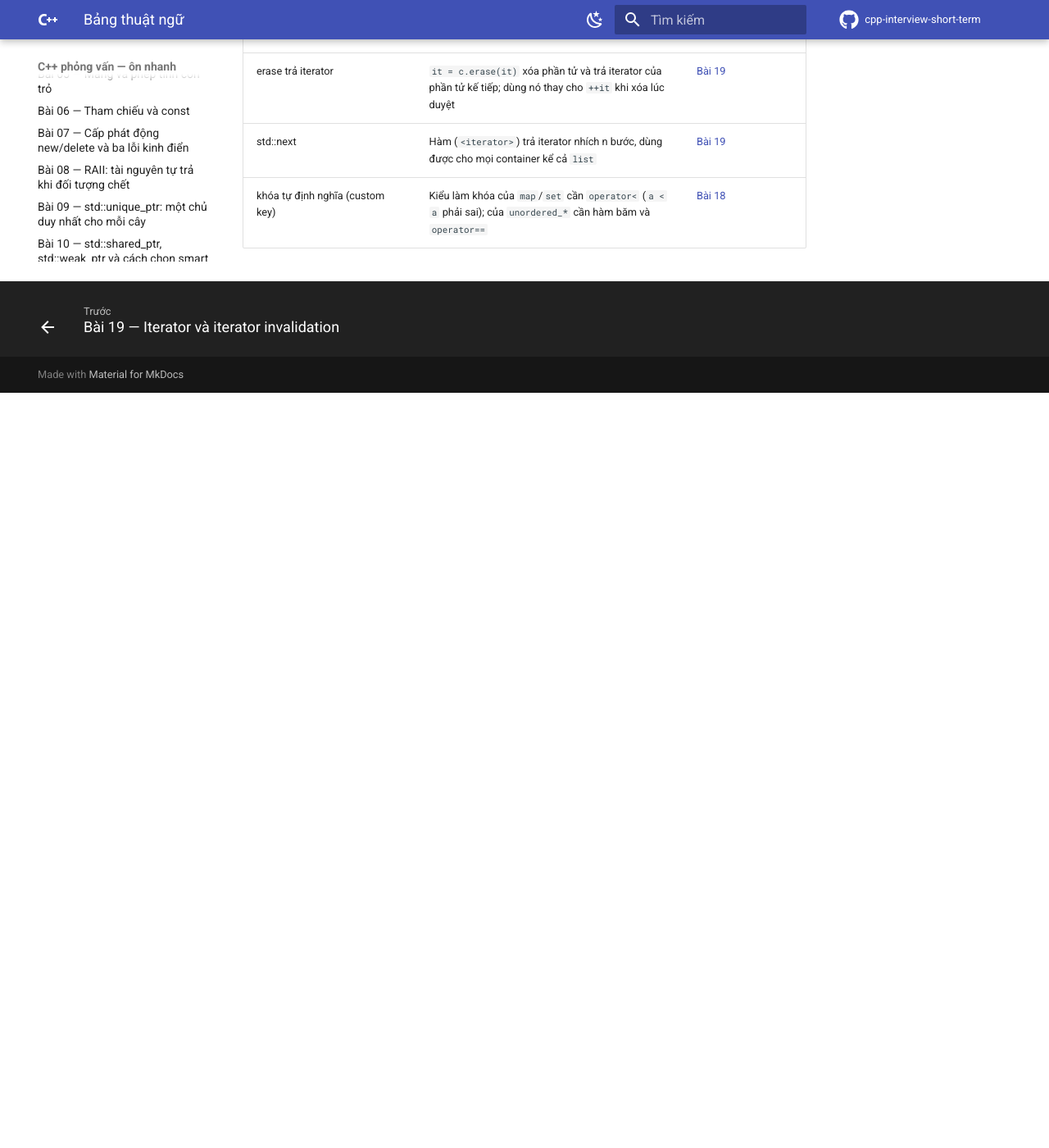
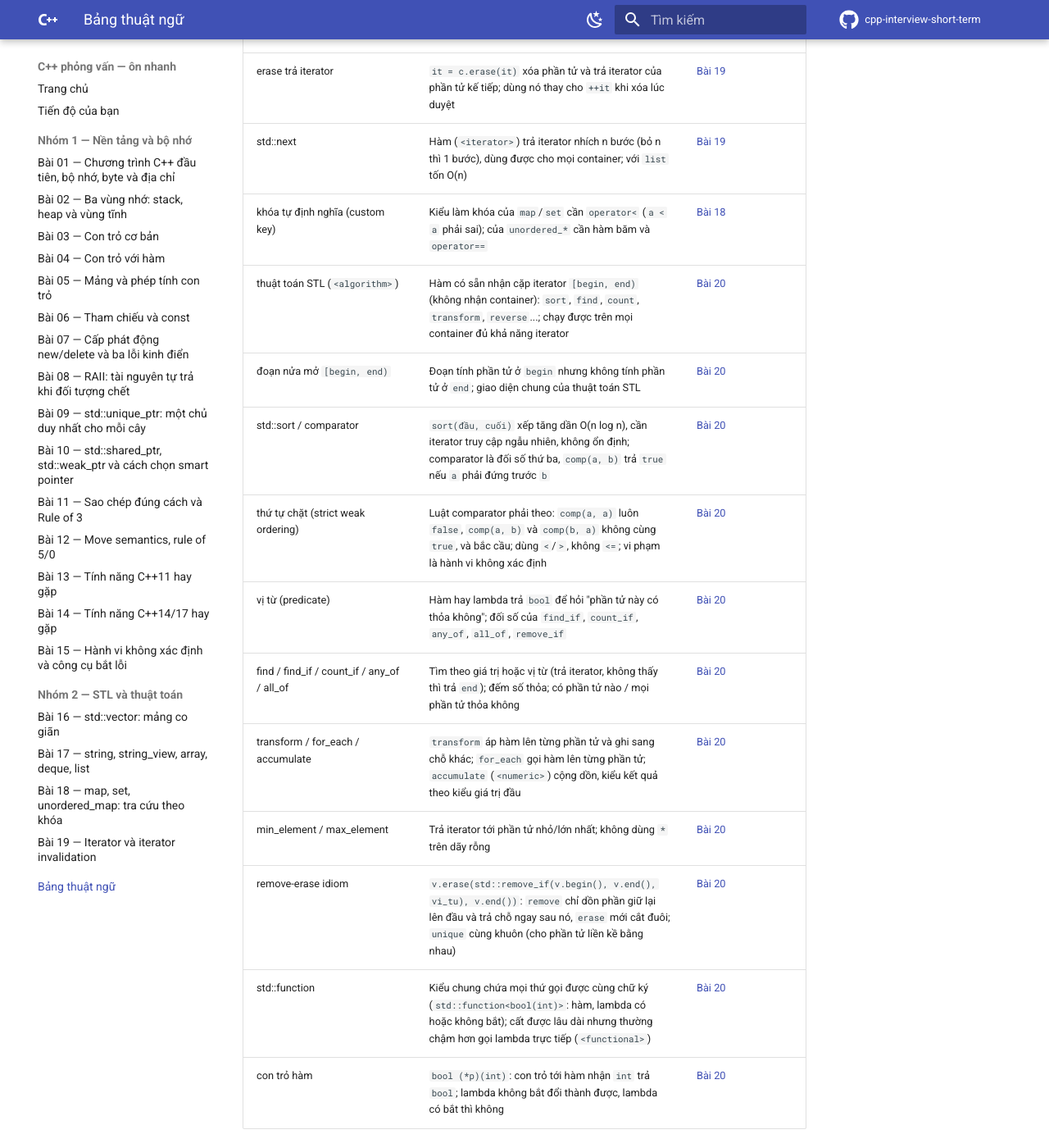
Before and after one commit to hungnguyen010518/cpp-interview-short-term, an MkDocs documentation site: the page built from docs/glossary.md, in a window 1280 px wide and 1400 px high, scrolled down 15001 px. Shown: the whole window at 82% size. Built offline with MkDocs 1.6.1 and Material for MkDocs 9.7.7, drawn with Linux system fonts in a browser that asks for light colours; comment, search, counter and statistics services are not loaded; before the commit the page ends 15480 px from its top, so only the background shows below that.

Commit message:
docs: sửa Bài 19 theo review vòng 1 (số liệu Go, end() chỉ hỏng ở vector/deque, bỏ nói quá về erase, map erase tùy dữ liệu có lúc sập, gloss singular, tách đoạn dày)
Co-Authored-By: Claude Sonnet 5.5 <noreply@anthropic.com>

````diff
--- a/docs/glossary.md
+++ b/docs/glossary.md
@@ -190,5 +190,16 @@ Thuật ngữ được thêm vào đây ở cuối mỗi bài.
 | const_iterator / cbegin | Iterator chỉ-đọc (từ `cbegin()`/`cend()` hoặc `begin()` của container `const`): đọc được, gán qua nó là lỗi biên dịch | [Bài 19](nhom-2-stl-thuat-toan/19-iterator-vo-hieu.md) |
 | iterator invalidation (vô hiệu hóa iterator) | Thao tác thêm/xóa làm iterator lấy từ trước không còn hợp lệ; dùng tiếp là hành vi không xác định. Chuẩn quy định theo từng container (vector tái cấp phát hỏng tất cả; list/map chỉ hỏng cái bị xóa) | [Bài 19](nhom-2-stl-thuat-toan/19-iterator-vo-hieu.md) |
 | erase trả iterator | `it = c.erase(it)` xóa phần tử và trả iterator của phần tử kế tiếp; dùng nó thay cho `++it` khi xóa lúc duyệt | [Bài 19](nhom-2-stl-thuat-toan/19-iterator-vo-hieu.md) |
-| std::next | Hàm (`<iterator>`) trả iterator nhích n bước, dùng được cho mọi container kể cả `list` | [Bài 19](nhom-2-stl-thuat-toan/19-iterator-vo-hieu.md) |
+| std::next | Hàm (`<iterator>`) trả iterator nhích n bước (bỏ n thì 1 bước), dùng được cho mọi container; với `list` tốn O(n) | [Bài 19](nhom-2-stl-thuat-toan/19-iterator-vo-hieu.md) |
 | khóa tự định nghĩa (custom key) | Kiểu làm khóa của `map`/`set` cần `operator<` (`a < a` phải sai); của `unordered_*` cần hàm băm và `operator==` | [Bài 18](nhom-2-stl-thuat-toan/18-map-set-unordered.md) |
+| thuật toán STL (`<algorithm>`) | Hàm có sẵn nhận cặp iterator `[begin, end)` (không nhận container): `sort`, `find`, `count`, `transform`, `reverse`...; chạy được trên mọi container đủ khả năng iterator | [Bài 20](nhom-2-stl-thuat-toan/20-algorithm-lambda.md) |
+| đoạn nửa mở `[begin, end)` | Đoạn tính phần tử ở `begin` nhưng không tính phần tử ở `end`; giao diện chung của thuật toán STL | [Bài 20](nhom-2-stl-thuat-toan/20-algorithm-lambda.md) |
+| std::sort / comparator | `sort(đầu, cuối)` xếp tăng dần O(n log n), cần iterator truy cập ngẫu nhiên, không ổn định; comparator là đối số thứ ba, `comp(a, b)` trả `true` nếu `a` phải đứng trước `b` | [Bài 20](nhom-2-stl-thuat-toan/20-algorithm-lambda.md) |
+| thứ tự chặt (strict weak ordering) | Luật comparator phải theo: `comp(a, a)` luôn `false`, `comp(a, b)` và `comp(b, a)` không cùng `true`, và bắc cầu; dùng `<`/`>`, không `<=`; vi phạm là hành vi không xác định | [Bài 20](nhom-2-stl-thuat-toan/20-algorithm-lambda.md) |
+| vị từ (predicate) | Hàm hay lambda trả `bool` để hỏi "phần tử này có thỏa không"; đối số của `find_if`, `count_if`, `any_of`, `all_of`, `remove_if` | [Bài 20](nhom-2-stl-thuat-toan/20-algorithm-lambda.md) |
+| find / find_if / count_if / any_of / all_of | Tìm theo giá trị hoặc vị từ (trả iterator, không thấy thì trả `end`); đếm số thỏa; có phần tử nào / mọi phần tử thỏa không | [Bài 20](nhom-2-stl-thuat-toan/20-algorithm-lambda.md) |
+| transform / for_each / accumulate | `transform` áp hàm lên từng phần tử và ghi sang chỗ khác; `for_each` gọi hàm lên từng phần tử; `accumulate` (`<numeric>`) cộng dồn, kiểu kết quả theo kiểu giá trị đầu | [Bài 20](nhom-2-stl-thuat-toan/20-algorithm-lambda.md) |
+| min_element / max_element | Trả iterator tới phần tử nhỏ/lớn nhất; không dùng `*` trên dãy rỗng | [Bài 20](nhom-2-stl-thuat-toan/20-algorithm-lambda.md) |
+| remove-erase idiom | `v.erase(std::remove_if(v.begin(), v.end(), vi_tu), v.end())`: `remove` chỉ dồn phần giữ lại lên đầu và trả chỗ ngay sau nó, `erase` mới cắt đuôi; `unique` cùng khuôn (cho phần tử liền kề bằng nhau) | [Bài 20](nhom-2-stl-thuat-toan/20-algorithm-lambda.md) |
+| std::function | Kiểu chung chứa mọi thứ gọi được cùng chữ ký (`std::function<bool(int)>`: hàm, lambda có hoặc không bắt); cất được lâu dài nhưng thường chậm hơn gọi lambda trực tiếp (`<functional>`) | [Bài 20](nhom-2-stl-thuat-toan/20-algorithm-lambda.md) |
+| con trỏ hàm | `bool (*p)(int)`: con trỏ tới hàm nhận `int` trả `bool`; lambda không bắt đổi thành được, lambda có bắt thì không | [Bài 20](nhom-2-stl-thuat-toan/20-algorithm-lambda.md) |
--- a/docs/nhom-2-stl-thuat-toan/19-iterator-vo-hieu.md
+++ b/docs/nhom-2-stl-thuat-toan/19-iterator-vo-hieu.md
@@ -5,7 +5,7 @@
     - Nói được **iterator invalidation** (iterator bị vô hiệu) là gì, container nào thêm/xóa thì hỏng cái gì (theo **chuẩn**), và g++ thực tế làm gì.
     - Xóa phần tử khi đang duyệt đúng cách (`it = c.erase(it)`) và biết vì sao `push_back` trong lúc duyệt vector là lỗi kinh điển.
 
-**Bạn cần biết trước:** [Bài 05](../nhom-1-nen-tang-bo-nho/05-mang-phep-tinh-con-tro.md) (phép tính con trỏ, vị trí ngay sau phần tử cuối), [Bài 13](../nhom-1-nen-tang-bo-nho/13-cpp11-14-17.md) (`auto`, range-for), [Bài 15](../nhom-1-nen-tang-bo-nho/15-hanh-vi-khong-xac-dinh-cong-cu.md) (UB, ASan), [Bài 16](16-vector.md) (tái cấp phát), [Bài 17](17-string-array-deque-list.md) (`deque`, `list`) và [Bài 18](18-map-set-unordered.md) (`map`, `find`).
+**Bạn cần biết trước:** [Bài 03](../nhom-1-nen-tang-bo-nho/03-con-tro-co-ban.md) (`->`), [Bài 05](../nhom-1-nen-tang-bo-nho/05-mang-phep-tinh-con-tro.md) (phép tính con trỏ, vị trí ngay sau phần tử cuối), [Bài 06](../nhom-1-nen-tang-bo-nho/06-tham-chieu-const.md) (`const`, tham chiếu treo), [Bài 13](../nhom-1-nen-tang-bo-nho/13-cpp11-14-17.md) (`auto`, range-for), [Bài 15](../nhom-1-nen-tang-bo-nho/15-hanh-vi-khong-xac-dinh-cong-cu.md) (UB, ASan), [Bài 16](16-vector.md) (tái cấp phát), [Bài 17](17-string-array-deque-list.md) (`deque`, `list`) và [Bài 18](18-map-set-unordered.md) (`map`, `find`).
 
 ## 🧠 Câu chuyện mở đầu
 
@@ -165,8 +165,8 @@ int main() {
 |---|---|
 | (1) | Duyệt `map` bằng iterator; thứ tự là thứ tự khóa |
 | (2) | `it->first` là khóa, `it->second` là giá trị |
-| (3) | `std::next(it, n)` (`#include <iterator>`) trả iterator nhích `n` bước; dùng được cho mọi container |
-| (4) | `deque` (như `vector`) cho `+ 3`: nhảy thẳng tới phần tử thứ 3 |
+| (3) | `std::next(it, n)` (`#include <iterator>`) trả iterator nhích `n` bước (bỏ `n` thì nhích 1 bước); dùng được cho mọi container, với `list` tốn O(n) |
+| (4) | `deque` (như `vector`) cho `+ 3`: nhảy thẳng tới phần tử có chỉ số 3 (số `4`) |
 | (5) | `cbegin()`/`cend()`: chỉ đọc, `*c = 1` sẽ không biên dịch |
 
 **Kết quả khi chạy:**
@@ -178,9 +178,9 @@ An=9 Binh=7
 5 6 7
 ```
 
-**Thử thay đổi (đã chạy, ba lỗi biên dịch):** `l.begin() + 1` với `list` báo `no match for 'operator+' (operand types are 'std::list<int>::iterator' and 'int')`; `*c = 1` với `c` từ `cbegin()` báo `assignment of read-only location`; hàm nhận `const std::vector<int>&` rồi `*v.begin() = 1` cũng báo `assignment of read-only location`, vì `begin()` của container `const` trả `const_iterator`.
+**Thử thay đổi (đã chạy, ba lỗi biên dịch):** `l.begin() + 1` với `list` báo `no match for 'operator+' (operand types are ... 'list<int>::iterator' and 'int')` (mình rút gọn tên kiểu); `*c = 1` với `c` từ `cbegin()` báo `assignment of read-only location`; hàm nhận `const std::vector<int>&` rồi `*v.begin() = 1` cũng báo `assignment of read-only location`, vì `begin()` của container `const` trả `const_iterator`.
 
-Từ đó rút ra: `vector`, `deque`, `std::array` (iterator **nhảy tự do**) có `it + n`, `it - n`, `it[n]`; `list`, `map`, `set` chỉ nhích từng bước `++`/`--`; `unordered_map`/`unordered_set` chỉ `++`. Cần nhảy `n` bước ở loại nào cũng được thì dùng `std::next`. Quy tắc dùng thường ngày: chỉ xem thì `cbegin`/`const auto&`, sửa tại chỗ thì `begin`/`auto&`.
+Từ đó rút ra: `vector`, `deque`, `std::array`, `std::string` (iterator **nhảy tự do**) có `it + n`, `it - n`, `it[n]`; `list`, `map`, `set` chỉ nhích từng bước `++`/`--`; `unordered_map`/`unordered_set` chỉ `++`. Cần nhảy `n` bước ở loại nào cũng được thì dùng `std::next`. Quy tắc dùng thường ngày: chỉ xem thì `cbegin`/`const auto&`, sửa tại chỗ thì `begin`/`auto&`.
 
 ### 4. Iterator invalidation: iterator bị vô hiệu
 
@@ -216,9 +216,12 @@ Dòng (1) lấy iterator vào mảng cũ; dòng (2) hết chỗ nên vector xin
 
 - **Build thường:** thoát bình thường và in một số rác (lần chạy của mình: `-1892327856`; máy bạn sẽ khác).
 - **`-fsanitize=address`** (Bài 15): báo `heap-use-after-free`, `READ of size 4`, đúng dòng (3).
-- **`-D_GLIBCXX_DEBUG`** (chế độ kiểm tra của thư viện g++): in `Error: attempt to dereference a singular iterator.` rồi dừng chương trình. Chế độ này làm chương trình chậm và chỉ dùng để chạy thử.
+- **`-D_GLIBCXX_DEBUG`** (chế độ kiểm tra của thư viện g++): in `Error: attempt to dereference a singular iterator.` rồi dừng chương trình (`singular` = iterator đã bị vô hiệu, hoặc chưa gắn vào container nào). Chế độ này làm chương trình chậm và chỉ dùng để chạy thử.
 
-Đây là chỗ cần tách "chuẩn nói" với "g++ làm gì". **Chuẩn:** UB, mọi kết quả đều được phép. **g++ bản thường (libstdc++ 11):** không kiểm tra, iterator của vector bên trong chứa một con trỏ, nên nó cứ trỏ vào mảng cũ và đọc rác như trên; kết quả là do bộ cấp phát, không phải luật. Không báo lỗi **không có nghĩa** là đúng.
+Đây là chỗ cần tách "chuẩn nói" với "g++ làm gì":
+
+- **Chuẩn:** UB, mọi kết quả đều được phép.
+- **g++ bản thường (libstdc++ 11):** không kiểm tra; iterator của vector bên trong chứa một con trỏ, nên nó cứ trỏ vào mảng cũ và đọc rác như trên. Kết quả do bộ cấp phát, không phải luật, và có thể khác giữa các lần chạy. Không báo lỗi **không có nghĩa** là đúng.
 
 Dạng ẩn của lỗi này là thêm phần tử trong range-for (mục 2: `cuoi` lấy một lần, đã cũ):
 
@@ -240,10 +243,12 @@ int main() {
 
 Build thường của mình in `1 2 -1310071373` rồi `4`: phần tử thứ ba bị đọc từ mảng đã trả. ASan báo `heap-use-after-free` ở dòng `for`. Lần thứ ba, `-D_GLIBCXX_DEBUG` báo `attempt to increment a singular iterator`.
 
-**Thử thay đổi:** gọi `v.reserve(100)` ngay sau khi tạo `v`. Mình đã chạy: in `1 2 3` rồi `4` và ASan im lặng, vì không còn tái cấp phát. Nhưng chuẩn nói thêm `push_back` làm `end()` hỏng, nên về lý thuyết vẫn là UB: đừng dựa vào đó. Cách sửa thật: duyệt bằng chỉ số `for (std::size_t i = 0; i < v.size(); ++i)` (mình đã chạy: in `1 2 3 9`, `size` 4), hoặc gom việc cần thêm vào một vector khác rồi thêm sau vòng lặp.
+**Thử thay đổi:** gọi `v.reserve(100)` ngay sau khi tạo `v`. Mình đã chạy: in `1 2 3` rồi `4` và ASan im lặng, vì không còn tái cấp phát. Nhưng chuẩn nói `push_back` làm `end()` hỏng, nên về lý thuyết vẫn là UB: đừng dựa vào đó.
+
+Cách sửa thật: duyệt bằng chỉ số `for (std::size_t i = 0; i < v.size(); ++i)` (mình đã chạy: in `1 2 3 9`, `size` 4), hoặc gom việc cần thêm vào một vector khác rồi thêm sau vòng lặp.
 
 !!! info "Bạn biết Go?"
-    Go không có lớp lỗi này, nhưng có chuyện gần giống. `for _, x := range s { s = append(s, 9) }` thì **an toàn**: `range` tính `s` đúng một lần, vòng chạy đúng 3 lần (mình đã chạy; `len(s)` thành 4) và slice cũ vẫn đọc được nhờ GC (Bài 16). Điều Go và C++ giống nhau là bẫy logic ở mục 5; khác là Go không bao giờ cho đọc rác.
+    Go không có lớp lỗi này, nhưng có chuyện gần giống. `for _, x := range s { if x == 2 { s = append(s, 9) } }` thì **an toàn**: `range` tính `s` đúng một lần, vòng chạy đúng 3 lần (mình đã chạy; `len(s)` thành 4) và slice cũ vẫn đọc được nhờ GC (Bài 16). Điều Go và C++ giống nhau là bẫy logic ở mục 5; khác là Go thông thường không cho đọc rác kiểu này.
 
 ### 5. Xóa khi đang duyệt: `erase` trả iterator kế tiếp
 
@@ -265,7 +270,9 @@ int main() {
 }
 ```
 
-Build thường của mình in `1 2 3`: `erase` dồn các phần tử lên, `it` vẫn chỉ ô đó (giờ chứa số `2` thứ hai), rồi `++it` **bỏ qua** nó, nên một số 2 sống sót. Chương trình trông chạy bình thường nhưng sai kết quả, và theo chuẩn vẫn là UB. Với `-D_GLIBCXX_DEBUG`, nó báo `attempt to increment a singular iterator`. Với `map` (`m.erase(it)` rồi `++it`), build thường của mình in kết quả trông đúng và ASan **không báo gì**, còn chế độ debug thì dừng chương trình: một lý do nữa để không tin vào "chạy ra đúng".
+Với vector, build thường của mình in `1 2 3`: `erase` dồn các phần tử lên, `it` vẫn chỉ ô đó (giờ chứa số `2` thứ hai), rồi `++it` **bỏ qua** nó, nên một số 2 sống sót. Chương trình trông chạy bình thường nhưng sai kết quả, và theo chuẩn vẫn là UB. Với `-D_GLIBCXX_DEBUG`, nó báo `attempt to increment a singular iterator`.
+
+Với `map`, kết quả **tùy dữ liệu**. Mình thử cùng khuôn (`m.erase(it)` rồi `++it`, xóa khóa 2) trên bốn map: khóa `{1, 2, 3}` và `{1, 2, 3, 4}` in kích thước trông hợp lý, còn `{1, 2}` và `{2, 3, 4}` bị **sập (mã 139)**. ASan không báo gì ở cả bốn, còn chế độ debug thì dừng chương trình. Kết quả này là của g++ 11 trên máy mình và có thể khác nơi khác: đừng tin vào "chạy ra đúng".
 
 Cách đúng: **lấy iterator mà `erase` trả về, và chỉ `++` khi không xóa**. Cùng một khuôn dùng được cho `vector`, `list` và `map`:
 
@@ -322,13 +329,10 @@ int main() {
 1=10 3=30
 ```
 
-Vài điều cần nhớ. Điều kiện phải gọi `v.end()` **mỗi vòng**, không lưu `end()` vào biến trước vòng lặp, vì `erase` làm `end()` cũ hỏng. Không bao giờ `erase(c.end())`: đó là UB. Xóa từng phần tử giữa vector tốn O(n) mỗi lần (dồn các phần tử sau), nên xóa nhiều phần tử theo điều kiện thì dùng idiom **remove-erase** ở Bài 20 (C++20 còn có `std::erase_if`).
+Vài điều cần nhớ. Với `vector` (và `deque`), `erase` làm `end()` cũ hỏng, nên phải gọi `v.end()` **mỗi vòng**, đừng lưu vào biến trước vòng lặp; với `list`/`map` lưu được, nhưng gọi lại mỗi vòng là thói quen an toàn cho mọi container. Không bao giờ `erase(c.end())`: đó là UB. Xóa từng phần tử giữa vector tốn O(n) mỗi lần (dồn các phần tử sau), nên xóa nhiều phần tử theo điều kiện thì dùng idiom (khuôn viết quen thuộc) **remove-erase** ở Bài 20 (C++20 còn có `std::erase_if`).
 
 !!! info "Bạn biết Go?"
-    Xóa khi `range` map trong Go là **hợp lệ**: `for k := range m { if k%2 == 0 { delete(m, k) } }` chạy đúng (mình đã chạy: còn `map[1:10 3:30]`), và đặc tả Go nói mục chưa duyệt tới mà bị xóa thì sẽ không được trả ra. C++ khác hẳn: chỉ an toàn nếu bạn dùng iterator mà `erase` trả về. Với slice Go, `t = append(t[:i], t[i+1:]...)` trong `range` không gây UB nhưng cũng **bỏ sót** phần tử y như ví dụ `1 2 3` ở trên (mình đã chạy: `[1 2 3]`).
-
-!!! warning "Hay nhầm"
-    "`list`/`map` không bao giờ bị hỏng iterator". Chuẩn nói: thêm thì không cái nào hỏng, xóa thì **chỉ iterator của phần tử bị xóa** hỏng, và đó chính là `it` bạn đang cầm.
+    Xóa khi `range` map trong Go là **hợp lệ**: `for k := range m { if k%2 == 0 { delete(m, k) } }` chạy đúng (mình đã chạy: còn `map[1:10 3:30]`), và đặc tả Go nói mục chưa duyệt tới mà bị xóa thì sẽ không được trả ra. C++ khác hẳn: an toàn khi bạn lấy iterator kế tiếp **trước** khi dùng lại `it` đã xóa, đơn giản nhất là `it = c.erase(it)`. Với slice Go, `t = append(t[:i], t[i+1:]...)` trong `range` không gây UB nhưng cũng **bỏ sót** phần tử y như ví dụ `1 2 3` ở trên (mình đã chạy: `[1 2 3]`).
 
 ## 💻 Ví dụ code
 
@@ -367,7 +371,7 @@ int main() {
 
 | Dòng | Chuyện gì xảy ra | Còn dùng được không |
 |---|---|---|
-| (1) | Xin chỗ trước: capacity ít nhất 100 | `it` lấy ở dòng sau |
+| (1) | Xin chỗ trước: capacity ít nhất 100 chưa có iterator nào; `it` lấy ở dòng kế |
 | (2) | `push_back` không cần tái cấp phát | `it` (phía trước điểm thêm) còn sống theo chuẩn |
 | (3) | `list` thêm cuối | `a`, `b` đều còn sống |
 | (4) | Xóa `b` | chỉ `b` hỏng; `a` còn sống |
@@ -396,18 +400,15 @@ Dòng cuối cho thấy `r` vẫn đọc ra `10` và số hộp đã đổi (`1`
     Để dãy rỗng biểu diễn được (`begin() == end()`), vòng lặp chỉ cần `!=`, và `end() - begin()` là số phần tử. Range-for lấy `begin()` và `end()` **một lần**, rồi lặp `++` đến khi bằng `end()`; vì thế thêm/xóa phần tử của chính container đang duyệt có thể làm `end()` đã lấy bị hỏng.
 
 ??? question "Iterator khác con trỏ thế nào? `iterator` khác `const_iterator`?"
-    Iterator là khái niệm tổng quát hóa con trỏ: cùng `*`, `++`, `->`, `==`, nhưng là kiểu riêng của từng container, và không phải loại nào cũng cho `+ n` (chỉ `vector`, `deque`, `array`). `const_iterator` (từ `cbegin()` hoặc container `const`) cho đọc mà không cho sửa phần tử, tương tự `const T*`.
+    Iterator là khái niệm tổng quát hóa con trỏ: cùng `*`, `++`, `->`, `==`, nhưng là kiểu riêng của từng container, và không phải loại nào cũng cho `+ n` (chỉ `vector`, `deque`, `array`, `string`). `const_iterator` (từ `cbegin()` hoặc container `const`) cho đọc mà không cho sửa phần tử, tương tự `const T*`.
 
 ## ⚠️ Lỗi thường gặp
 
 !!! warning "Lỗi 1: `erase(it)` rồi `++it`, hoặc lưu `end()` trước vòng lặp"
-    Cả hai dùng iterator đã hỏng (mục 5). Viết `it = c.erase(it)` và gọi lại `c.end()` mỗi vòng.
+    Việc đầu dùng iterator đã hỏng; việc sau dùng `end()` đã hỏng khi container là `vector`/`deque` (mục 5). Viết `it = c.erase(it)` và gọi lại `c.end()` mỗi vòng.
 
 !!! warning "Lỗi 2: Thêm hoặc xóa phần tử của chính container trong range-for"
     `for (auto x : v) { v.push_back(...); }` lấy `end()` một lần rồi dùng nó sau khi vector đã đổi (mục 4). Duyệt bằng chỉ số, hoặc gom thay đổi lại rồi áp dụng sau vòng lặp.
-
-!!! warning "Lỗi 3: Giữ iterator qua `push_back`/`insert` vào vector rồi dùng lại"
-    Kể cả khi hôm nay "chạy đúng", chuẩn không bảo đảm: chỉ cần vector đầy là iterator hỏng. Lấy lại `begin()`/`find()` sau khi thay đổi, hoặc dùng chỉ số.
 
 ## ✍️ Trắc nghiệm
 
@@ -419,7 +420,7 @@ Dòng cuối cho thấy `r` vẫn đọc ra `10` và số hộp đã đổi (`1`
 - Chính phần tử cuối cùng của vector đó
 - Ngay sau phần tử cuối, chỉ dùng để so sánh
 - Phần tử đầu tiên, giống hệt `v.begin()`
-- Một con trỏ rỗng dùng chung cho mọi vector khác
+- Ô nhớ cuối cùng mà vector đã xin, kể cả ô chưa dùng
 
 <p class="giai-thich" markdown>`end()` là vị trí ngay sau phần tử cuối: nó có thể so sánh nhưng không được `*`, giống `a + 3` của mảng ba phần tử ở Bài 05. Nếu nó chỉ vào phần tử cuối thì không biểu diễn được dãy rỗng. Chỉ vào phần tử đầu là việc của `begin()`; hai iterator này bằng nhau chỉ khi vector rỗng. Còn "con trỏ rỗng dùng chung" sai vì mỗi `end()` thuộc về đúng container của nó.</p>
 </div>
@@ -465,11 +466,11 @@ for (auto it = l.begin(); it != l.end(); ++it) {
 ```
 
 - Không có lỗi nào, vì iterator của `list` không bao giờ hỏng
-- `erase` không dùng được với `list`, chỉ dùng với vector
-- `list` không có thứ tự nên so sánh `*it == 2` không xác định
+- Vòng lặp không dừng, vì `end()` của `list` đổi sau `erase`
+- `erase` trên `list` làm hỏng mọi iterator khác của nó
 - `++it` dùng `it` đã bị xóa; phải viết `it = l.erase(it)`
 
-<p class="giai-thich" markdown>Sau `l.erase(it)`, iterator `it` của phần tử vừa xóa đã hỏng, mà `++it` ở đầu vòng sau vẫn dùng nó: đó là UB. Đúng là `list` chỉ làm hỏng iterator của phần tử **bị xóa**, nhưng đó chính là `it` này, nên lập luận "không bao giờ hỏng" sai. `list` có `erase`, và có thứ tự theo vị trí nên so sánh giá trị vẫn rõ nghĩa.</p>
+<p class="giai-thich" markdown>Sau `l.erase(it)`, iterator `it` của phần tử vừa xóa đã hỏng, mà `++it` ở đầu vòng sau vẫn dùng nó: đó là UB. Đúng là `list` chỉ làm hỏng iterator của phần tử **bị xóa**, nhưng đó chính là `it` này, nên lập luận "không bao giờ hỏng" sai. `erase` trên `list` không làm hỏng iterator nào khác, và `end()` của `list` vẫn dùng được nên vòng lặp vẫn dừng đúng.</p>
 </div>
 
 <div class="cau-hoi" data-dap-an="2" markdown>
@@ -487,11 +488,11 @@ for (auto it = l.begin(); it != l.end(); ++it) {
 **Câu 6.** So sánh Go và C++ khi xóa phần tử của map lúc đang duyệt. Điều nào đúng?
 
 - Cả hai đều là UB, nên không bao giờ được làm khi đang duyệt map
-- Go là UB còn C++ thì luôn an toàn dù xóa kiểu nào
+- Go cấm xóa khi đang `range`, còn C++ cho mọi cách xóa
 - Cả hai an toàn kể cả với `m.erase(it); ++it` kiểu C++
-- Go cho phép; C++ chỉ khi dùng iterator mà `erase` trả về
+- Go cho phép; C++ an toàn với `it = m.erase(it)`
 
-<p class="giai-thich" markdown>Đặc tả Go cho phép `delete` trong lúc `range` map. C++ chỉ an toàn với khuôn `it = m.erase(it)`; còn `m.erase(it); ++it` dùng iterator đã hỏng và là UB. Nên không thể nói cả hai đều UB, và cũng không thể nói C++ luôn an toàn hay Go mới là bên UB.</p>
+<p class="giai-thich" markdown>Đặc tả Go cho phép `delete` trong lúc `range` map. C++ an toàn với khuôn `it = m.erase(it)`, không an toàn với `m.erase(it); ++it` vì nó dùng iterator đã hỏng (UB). Nên không thể nói Go cấm xóa, cũng không thể nói C++ cho mọi cách xóa hay `erase(it); ++it` an toàn.</p>
 </div>
 
 <div class="cau-hoi" data-dap-an="1" markdown>
````
